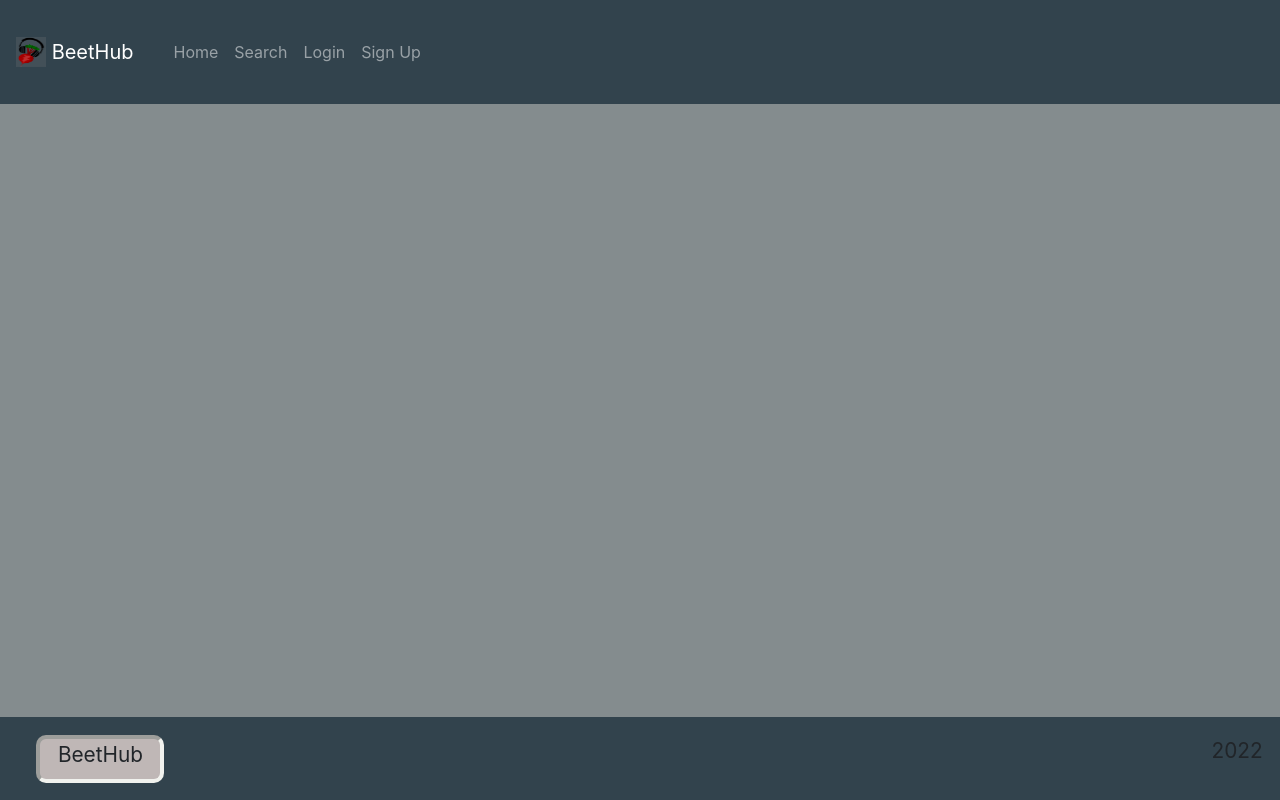
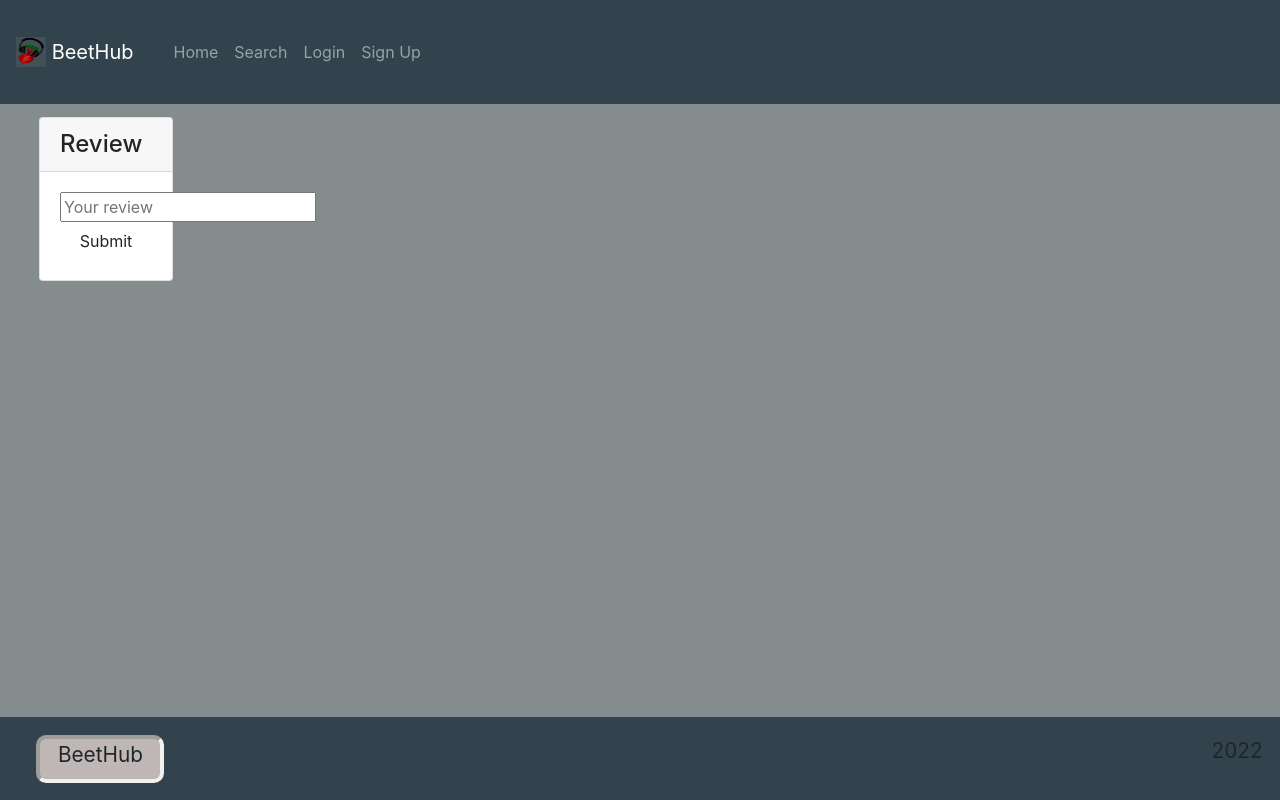
Before and after one commit to heatherviolet/beat-hub, a React (Create React App) app in the folder client/: page /review in a window 1280 px wide. Built offline with nearby package versions, Linux system fonts and the light colour scheme.

Commit message:
added components review to app.js

```diff
--- a/client/src/App.js
+++ b/client/src/App.js
@@ -15,6 +15,7 @@ import Home from "./pages/Home";
 import Profile from "./pages/Profile";
 import Search from "./pages/Search";
 import Footer from "./components/Footer";
+import Review from "./pages/Review";
 
 // establish graphql uri
 const httpLink = createHttpLink({
@@ -53,6 +54,7 @@ function App() {
               <Route exact path="/signup" component={SignUp} />
               <Route exact path="/search" component={Search} />
               <Route exact path="/profile" component={Profile} />
+              <Route exact path="/review" component={Review} />
             </Switch>
           </main>
           <Footer />
--- a/client/src/pages/Review.js
+++ b/client/src/pages/Review.js
@@ -1,5 +1,6 @@
 import { useState } from 'react';
 import { useMutation } from '@apollo/client';
+import React from 'react';
 
 import Auth from '../utils/auth';
 
```
